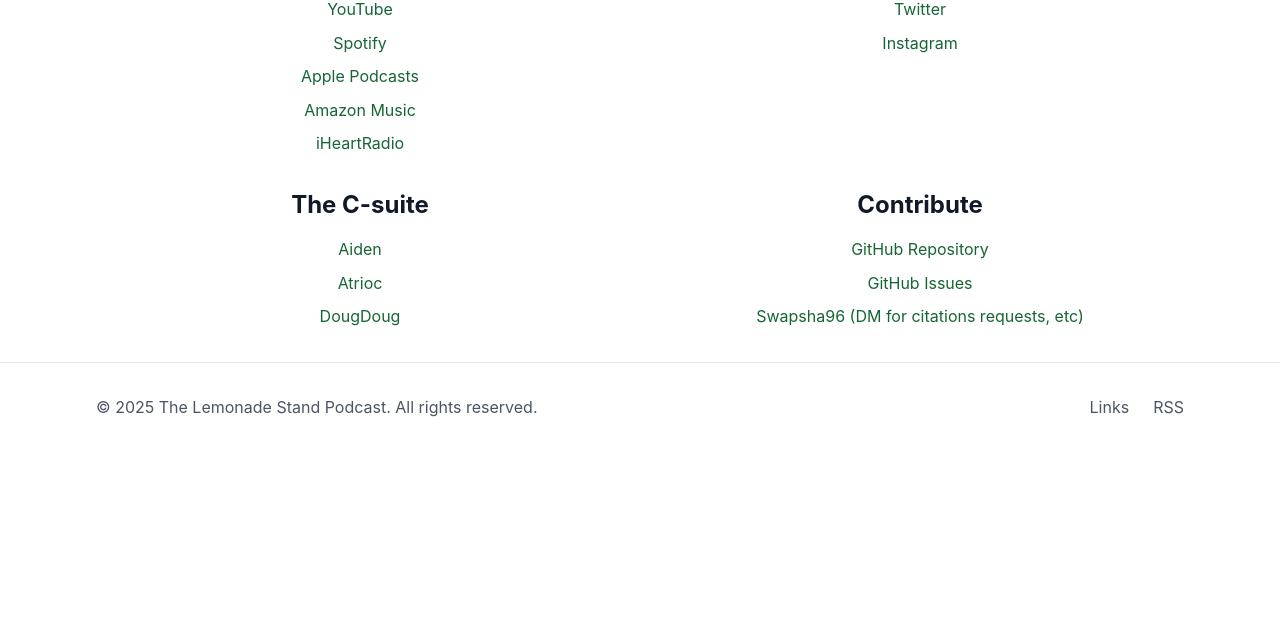
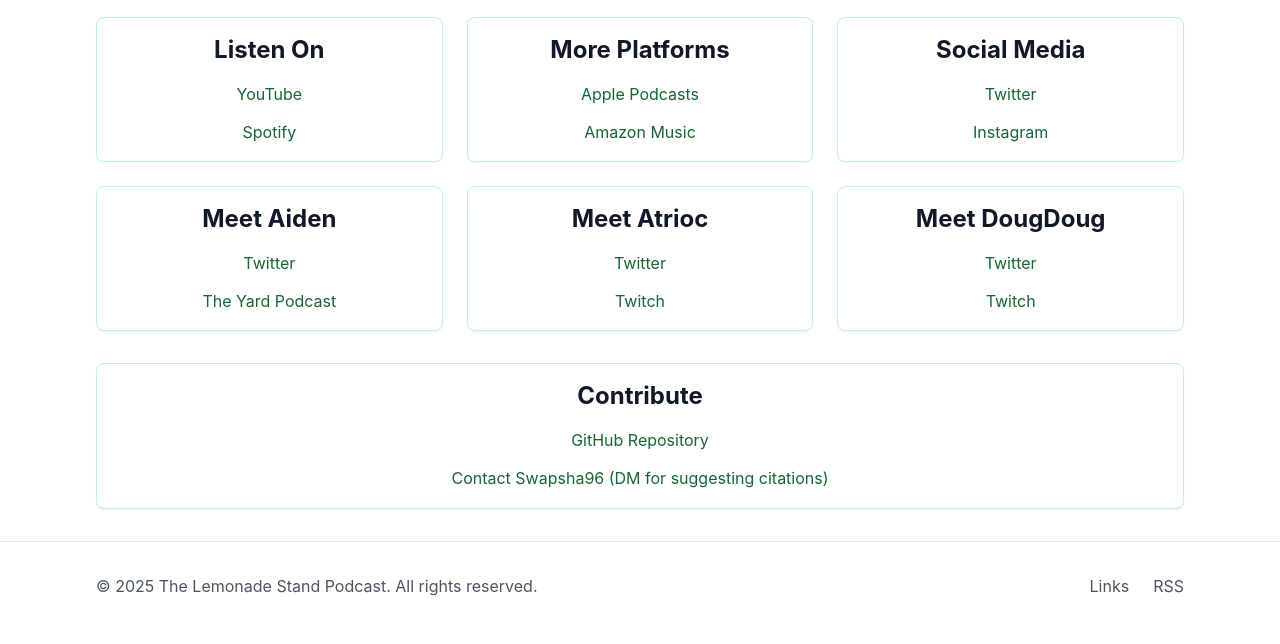
Before and after one commit to LemonadeStandPodcast/LemonadeStandPodcast.github.io, an Astro site: page /links in a window 1280 px wide. Shown: the part 156-800 px from the top of the page. Built offline with nearby package versions, Linux system fonts and the light colour scheme; Astro itself is replaced by a stand-in of ours.

Commit message:
feat: restructure links page for improved organization and user engagement

```diff
--- a/src/pages/links.astro
+++ b/src/pages/links.astro
@@ -11,41 +11,71 @@
 </head>
 <body class="min-h-screen bg-white dark:bg-gray-900">
   <Header />
-  <main class="container mx-auto py-8 grid grid-cols-1 md:grid-cols-2 gap-8">
-    <section class="text-center">
-      <h2 class="text-2xl font-bold text-gray-900 dark:text-gray-50 mb-4">Podcasts</h2>
-      <div class="space-y-2">
+  <main class="container mx-auto py-8 max-w-4xl">
+    <h1 class="text-3xl font-bold text-center text-gray-900 dark:text-gray-50 mb-8">Connect With Us</h1>
+
+    <div class="grid grid-cols-1 md:grid-cols-2 lg:grid-cols-3 gap-6">
+      <!-- Listen Section -->
+      <section class="text-center p-4 border border-lime-200 dark:border-lime-800 rounded-lg bg-white dark:bg-gray-800 shadow-sm">
+        <h2 class="text-2xl font-bold text-gray-900 dark:text-gray-50 mb-4">Listen On</h2>
+        <div class="space-y-3">
           <a href="https://www.youtube.com/@LemonadeStandPodcast" target="_blank" class="block text-lime-800 dark:text-lime-400 hover:underline">YouTube</a>
           <a href="https://open.spotify.com/show/0Yz44z9z3t8VQu4WRmsrs6" target="_blank" class="block text-lime-800 dark:text-lime-400 hover:underline">Spotify</a>
-        <a href="https://podcasts.apple.com/us/podcast/lemonade-stand/id1799868725" target="_blank" class="block text-lime-800 dark:text-lime-400 hover:underline">Apple Podcasts</a>
-        <a href="https://music.amazon.com/podcasts/7d7e1f54-49a3-4082-81e8-f70bfe1ace63/lemonade-stand" target="_blank" class="block text-lime-800 dark:text-lime-400 hover:underline">Amazon Music</a>
-        <a href="https://www.iheart.com/podcast/269-lemonade-stand-269417962/" target="_blank" class="block text-lime-800 dark:text-lime-400 hover:underline">iHeartRadio</a>
         </div>
       </section>
 
-    <section class="text-center">
-      <h2 class="text-2xl font-bold text-gray-900 dark:text-gray-50 mb-4">Follow Us</h2>
-      <div class="space-y-2">
+      <!-- More Platforms -->
+      <section class="text-center p-4 border border-lime-200 dark:border-lime-800 rounded-lg bg-white dark:bg-gray-800 shadow-sm">
+        <h2 class="text-2xl font-bold text-gray-900 dark:text-gray-50 mb-4">More Platforms</h2>
+        <div class="space-y-3">
+          <a href="https://podcasts.apple.com/us/podcast/lemonade-stand/id1799868725" target="_blank" class="block text-lime-800 dark:text-lime-400 hover:underline">Apple Podcasts</a>
+          <a href="https://music.amazon.com/podcasts/7d7e1f54-49a3-4082-81e8-f70bfe1ace63/lemonade-stand" target="_blank" class="block text-lime-800 dark:text-lime-400 hover:underline">Amazon Music</a>
+        </div>
+      </section>
+
+      <!-- Social Media -->
+      <section class="text-center p-4 border border-lime-200 dark:border-lime-800 rounded-lg bg-white dark:bg-gray-800 shadow-sm">
+        <h2 class="text-2xl font-bold text-gray-900 dark:text-gray-50 mb-4">Social Media</h2>
+        <div class="space-y-3">
           <a href="https://x.com/LemonadeCast" target="_blank" class="block text-lime-800 dark:text-lime-400 hover:underline">Twitter</a>
           <a href="https://www.instagram.com/thelemonadecast/" target="_blank" class="block text-lime-800 dark:text-lime-400 hover:underline">Instagram</a>
         </div>
       </section>
 
-    <section class="text-center">
-      <h2 class="text-2xl font-bold text-gray-900 dark:text-gray-50 mb-4">The C-suite</h2>
-      <div class="space-y-2">
-        <a href="https://x.com/aidencalvin" target="_blank" class="block text-lime-800 dark:text-lime-400 hover:underline">Aiden</a>
-        <a href="https://x.com/Atrioc" target="_blank" class="block text-lime-800 dark:text-lime-400 hover:underline">Atrioc</a>
-        <a href="https://x.com/DougDougFood" target="_blank" class="block text-lime-800 dark:text-lime-400 hover:underline">DougDoug</a>
+      <!-- Meet Aiden -->
+      <section class="text-center p-4 border border-lime-200 dark:border-lime-800 rounded-lg bg-white dark:bg-gray-800 shadow-sm">
+        <h2 class="text-2xl font-bold text-gray-900 dark:text-gray-50 mb-4">Meet Aiden</h2>
+        <div class="space-y-3">
+          <a href="https://x.com/aidencalvin" target="_blank" class="block text-lime-800 dark:text-lime-400 hover:underline">Twitter</a>
+          <a href="https://www.youtube.com/@TheYardPodcast" target="_blank" class="block text-lime-800 dark:text-lime-400 hover:underline">The Yard Podcast</a>
         </div>
       </section>
 
-    <section class="text-center">
+      <!-- Meet Atrioc -->
+      <section class="text-center p-4 border border-lime-200 dark:border-lime-800 rounded-lg bg-white dark:bg-gray-800 shadow-sm">
+        <h2 class="text-2xl font-bold text-gray-900 dark:text-gray-50 mb-4">Meet Atrioc</h2>
+        <div class="space-y-3">
+          <a href="https://x.com/Atrioc" target="_blank" class="block text-lime-800 dark:text-lime-400 hover:underline">Twitter</a>
+          <a href="https://www.twitch.tv/atrioc" target="_blank" class="block text-lime-800 dark:text-lime-400 hover:underline">Twitch</a>
+        </div>
+      </section>
+
+      <!-- Meet DougDoug -->
+      <section class="text-center p-4 border border-lime-200 dark:border-lime-800 rounded-lg bg-white dark:bg-gray-800 shadow-sm">
+        <h2 class="text-2xl font-bold text-gray-900 dark:text-gray-50 mb-4">Meet DougDoug</h2>
+        <div class="space-y-3">
+          <a href="https://x.com/DougDougFood" target="_blank" class="block text-lime-800 dark:text-lime-400 hover:underline">Twitter</a>
+          <a href="https://www.twitch.tv/dougdoug" target="_blank" class="block text-lime-800 dark:text-lime-400 hover:underline">Twitch</a>
+        </div>
+      </section>
+    </div>
+
+    <!-- Contribute Section - Full Width -->
+    <section class="mt-8 text-center p-4 border border-lime-200 dark:border-lime-800 rounded-lg bg-white dark:bg-gray-800 shadow-sm">
       <h2 class="text-2xl font-bold text-gray-900 dark:text-gray-50 mb-4">Contribute</h2>
-      <div class="space-y-2">
+      <div class="space-y-3">
         <a href="https://github.com/LemonadeStandPodcast/LemonadeStandPodcast.github.io" target="_blank" class="block text-lime-800 dark:text-lime-400 hover:underline">GitHub Repository</a>
-        <a href="https://github.com/LemonadeStandPodcast/LemonadeStandPodcast.github.io/issues" target="_blank" class="block text-lime-800 dark:text-lime-400 hover:underline">GitHub Issues</a>
-        <a href="https://x.com/swapsha96" target="_blank" class="block text-lime-800 dark:text-lime-400 hover:underline">Swapsha96 (DM for citations requests, etc)</a>
+        <a href="https://x.com/swapsha96" target="_blank" class="block text-lime-800 dark:text-lime-400 hover:underline">Contact Swapsha96 (DM for suggesting citations)</a>
       </div>
     </section>
   </main>
```
Lines whose indentation alone changed are shown as unchanged.
